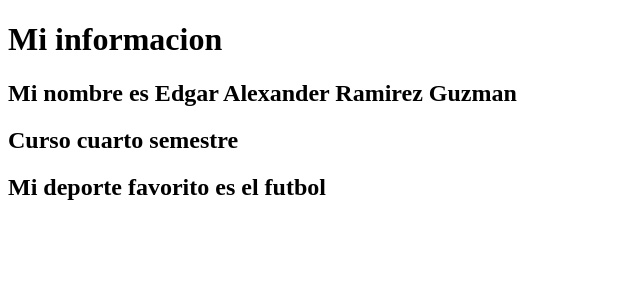
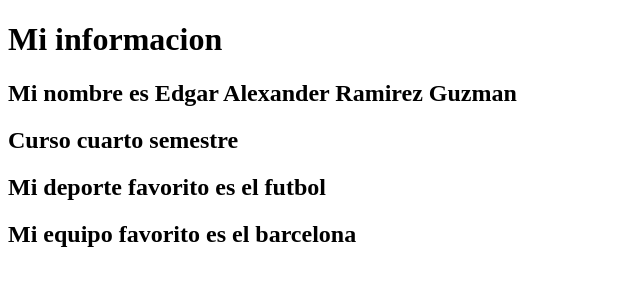
Before and after one commit to EdgarRamirez26/RubricaBP, a plain HTML site: page index.html in a window 1280 px wide. Shown: the whole page, without its empty margins (0-640 px from the left). Drawn offline with Linux system fonts and the light colour scheme.

Commit message:
quinto commit

```diff
--- a/index.html
+++ b/index.html
@@ -11,5 +11,6 @@
     <h2>Mi nombre es Edgar Alexander Ramirez Guzman</h2>
     <h2>Curso cuarto semestre</h2>
     <h2>Mi deporte favorito es el futbol</h2>
+    <h2>Mi equipo favorito es el barcelona</h2>
 </body>
 </html>
```
